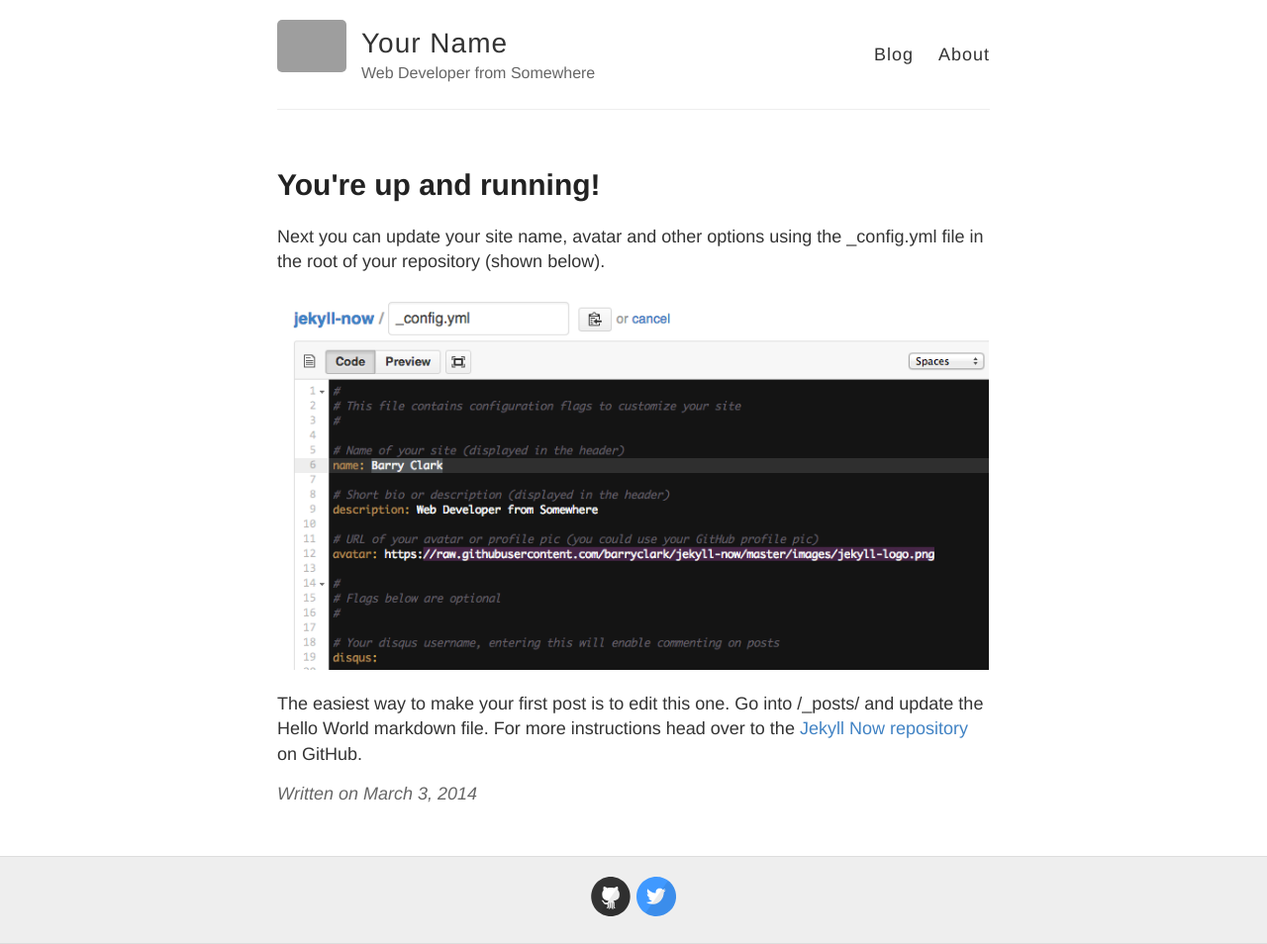
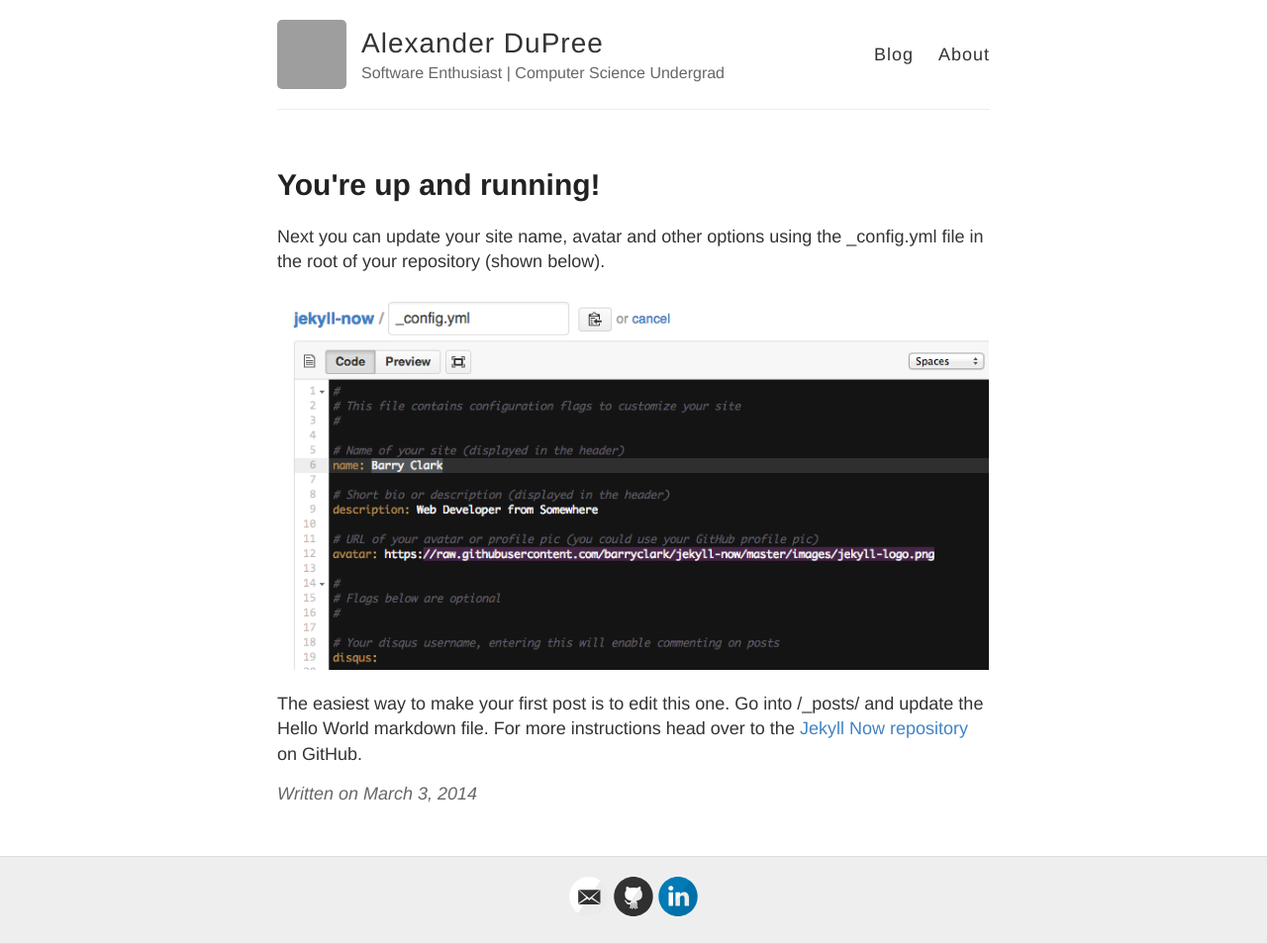
Before and after one commit to AlexanderJDupree/AlexanderJDupree.github.io, a Jekyll site: the page built from _posts/2014-3-3-Hello-World.md, in a window 1280 px wide. Shown: the whole page at 99% size. Built offline with Jekyll 4.4.1, drawn with Linux system fonts in a browser that asks for light colours; comment, search, counter and statistics services are not loaded; grey boxes are pictures that could not be loaded.

Commit message:
Added metadata to config.yml

```diff
--- a/_config.yml
+++ b/_config.yml
@@ -3,13 +3,13 @@
 #
 
 # Name of your site (displayed in the header)
-name: Your Name
+name: Alexander DuPree
 
 # Short bio or description (displayed in the header)
-description: Web Developer from Somewhere
+description: Software Enthusiast | Computer Science Undergrad
 
 # URL of your avatar or profile pic (you could use your GitHub profile pic)
-avatar: https://raw.githubusercontent.com/barryclark/jekyll-now/master/images/jekyll-logo.png
+avatar: https://avatars3.githubusercontent.com/u/32920575?s=460&v=4
 
 #
 # Flags below are optional
@@ -18,15 +18,15 @@ avatar: https://raw.githubusercontent.com/barryclark/jekyll-now/master/images/je
 # Includes an icon in the footer for each username you enter
 footer-links:
   dribbble:
-  email:
+  email: alexander.j.dupree@gmail.com
   facebook:
   flickr:
-  github: barryclark/jekyll-now
+  github: alexanderjdupree
   instagram:
-  linkedin:
+  linkedin: alexanderdupree
   pinterest:
   rss: # just type anything here for a working RSS icon
-  twitter: jekyllrb
+  twitter:
   stackoverflow: # your stackoverflow profile, e.g. "users/50476/bart-kiers"
   youtube: # channel/<your_long_string> or user/<user-name>
   googleplus: # anything in your profile username that comes after plus.google.com/
@@ -34,14 +34,14 @@ footer-links:
 
 # Enter your Disqus shortname (not your username) to enable commenting on posts
 # You can find your shortname on the Settings page of your Disqus account
-disqus:
+disqus: alexanderjdupree-github-io-1
 
 # Enter your Google Analytics web tracking code (e.g. UA-2110908-2) to activate tracking
 google_analytics:
 
 # Your website URL (e.g. http://barryclark.github.io or http://www.barryclark.co)
 # Used for Sitemap.xml and your RSS feed
-url:
+url: https://alexanderjdupree.github.io
 
 # If you're hosting your site at a Project repository on GitHub pages
 # (http://yourusername.github.io/repository-name)
```
